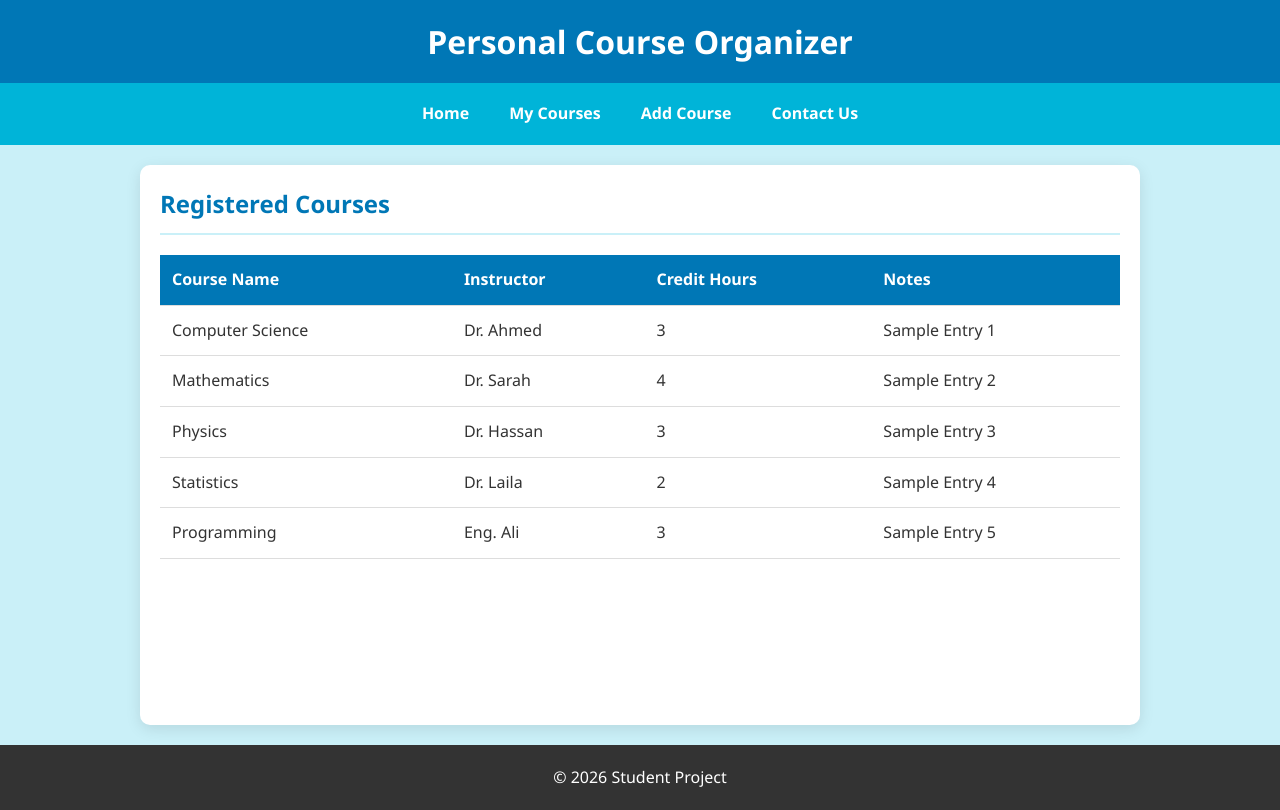
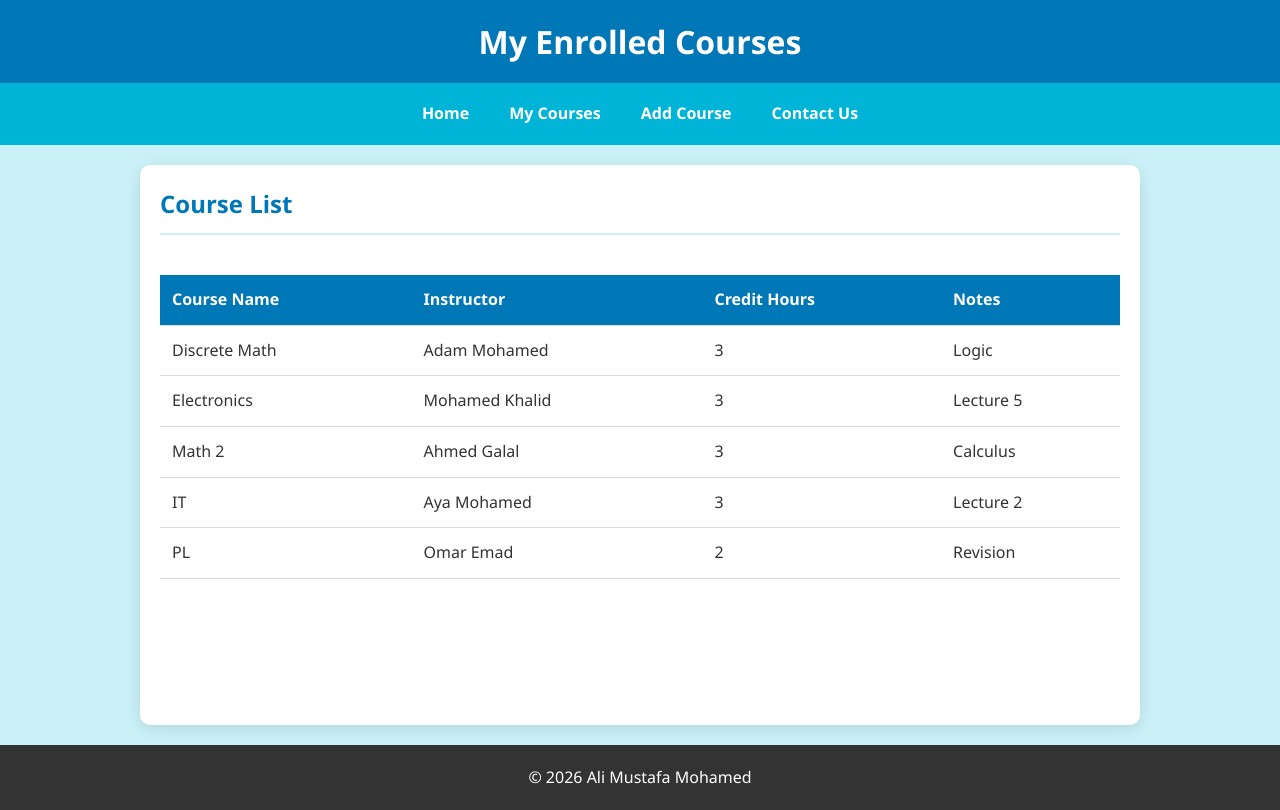
Before and after one commit to ali954-dot/Personal-Course-Organizer1, a plain HTML site: page courses.html in a window 1280 px wide. Drawn offline with Linux system fonts and the light colour scheme.

Commit message:
Update courses.html

```diff
--- a/courses.html
+++ b/courses.html
@@ -1,35 +1,45 @@
 <!DOCTYPE html>
-<html lang="ar">
+<html lang="en">
 <head>
     <meta charset="UTF-8">
+    <meta name="viewport" content="width=device-width, initial-scale=1.0">
+    <title>My Courses</title>
     <link rel="stylesheet" href="style.css">
-    <title>My Courses</title>
 </head>
 <body>
-    <header><h1>Personal Course Organizer</h1></header>
+    <header>
+        <h1>My Enrolled Courses</h1>
+    </header>
     <nav>
         <a href="index.html">Home</a>
         <a href="courses.html">My Courses</a>
-        <a href="add.html">Add Course</a>
+        <a href="add-course.html">Add Course</a>
         <a href="contact.html">Contact Us</a>
     </nav>
     <main>
-        <section>
-            <h2>Registered Courses</h2>
+        <h2>Course List</h2>
+        <div class="table-container">
             <table>
                 <thead>
-                    <tr><th>Course Name</th><th>Instructor</th><th>Credit Hours</th><th>Notes</th></tr>
+                    <tr>
+                        <th>Course Name</th>
+                        <th>Instructor</th>
+                        <th>Credit Hours</th>
+                        <th>Notes</th>
+                    </tr>
                 </thead>
                 <tbody>
-                    <tr><td>Computer Science</td><td>Dr. Ahmed</td><td>3</td><td>Sample Entry 1</td></tr>
-                    <tr><td>Mathematics</td><td>Dr. Sarah</td><td>4</td><td>Sample Entry 2</td></tr>
-                    <tr><td>Physics</td><td>Dr. Hassan</td><td>3</td><td>Sample Entry 3</td></tr>
-                    <tr><td>Statistics</td><td>Dr. Laila</td><td>2</td><td>Sample Entry 4</td></tr>
-                    <tr><td>Programming</td><td>Eng. Ali</td><td>3</td><td>Sample Entry 5</td></tr>
+                    <tr><td>Discrete Math</td><td>Adam Mohamed</td><td>3</td><td>Logic</td></tr>
+                    <tr><td>Electronics</td><td>Mohamed Khalid</td><td>3</td><td>Lecture 5</td></tr>
+                    <tr><td>Math 2</td><td>Ahmed Galal</td><td>3</td><td>Calculus</td></tr>
+                    <tr><td>IT</td><td>Aya Mohamed</td><td>3</td><td>Lecture 2</td></tr>
+                    <tr><td>PL</td><td>Omar Emad</td><td>2</td><td>Revision</td></tr>
                 </tbody>
             </table>
-        </section>
+        </div>
     </main>
-    <footer><p>&copy; 2026 Student Project</p></footer>
+    <footer>
+        <p>&copy; 2026 Ali Mustafa Mohamed</p>
+    </footer>
 </body>
 </html>
```
